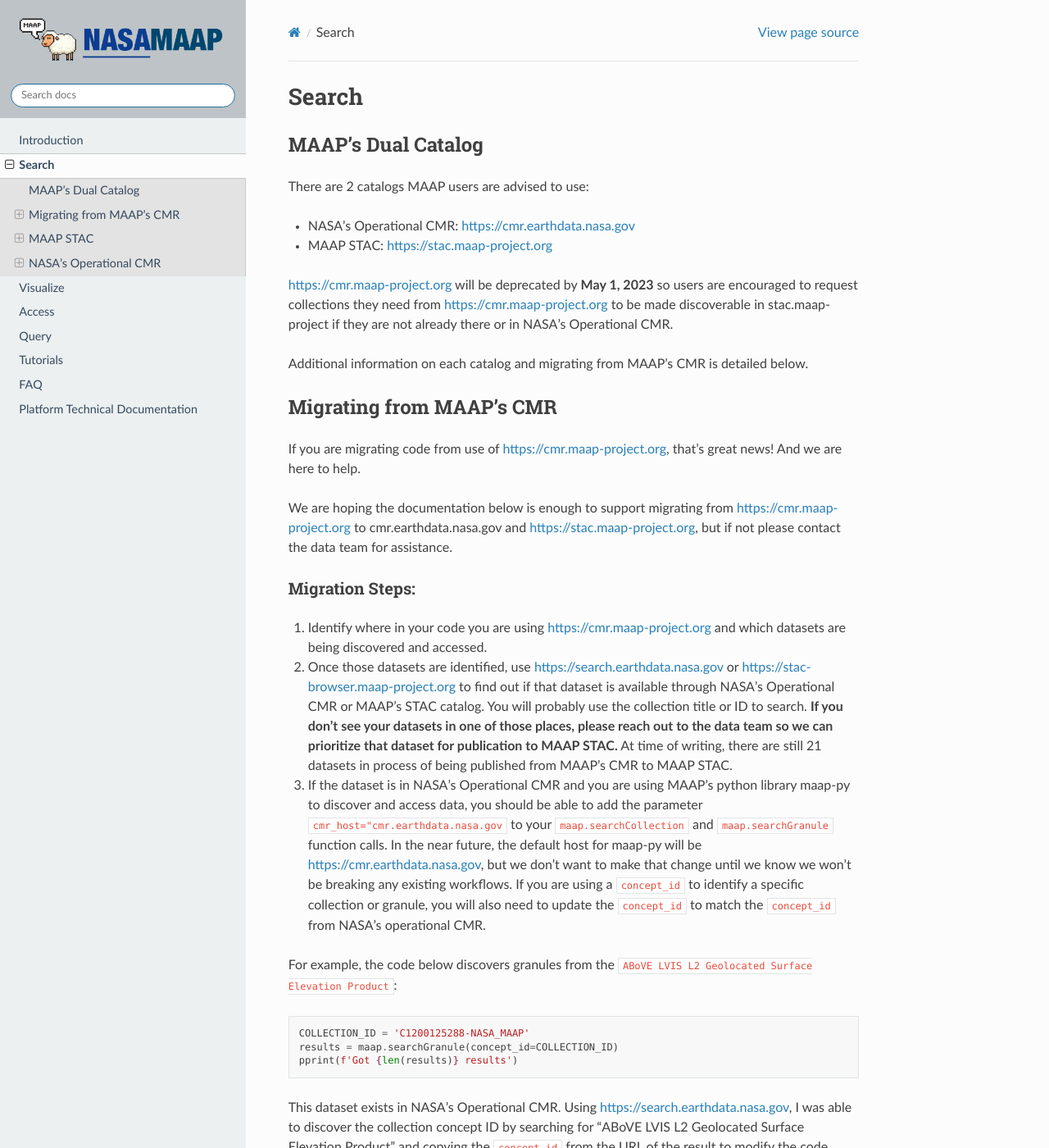
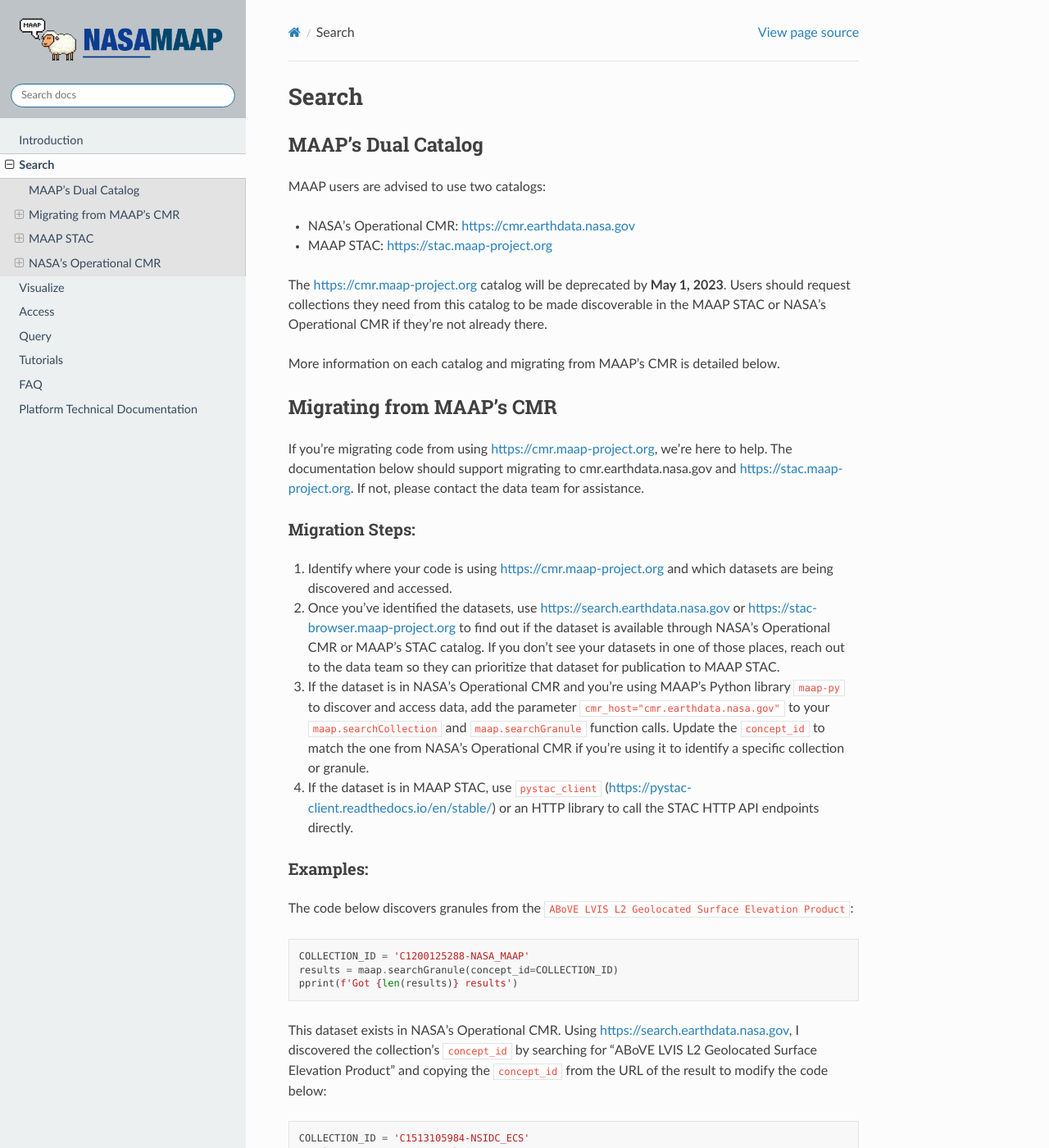
Before and after one commit to MAAP-Project/maap-documentation, a Sphinx documentation site: the page built from docs/source/searching.rst, in a window 1280 px wide and 1400 px high. Shown: the whole window at 82% size. Built offline with Sphinx 7.4.7 and the Read the Docs theme 2.0.0, drawn with Linux system fonts in a browser that asks for light colours; pages that are not in the unit, such as notebooks, are missing from menus; some of the changed text lies outside the part shown.

Commit message:
Additional changes

```diff
--- a/docs/source/searching.rst
+++ b/docs/source/searching.rst
@@ -5,30 +5,32 @@ Search
 MAAP's Dual Catalog
 =======================================
 
-There are 2 catalogs MAAP users are advised to use:
+MAAP users are advised to use two catalogs:
 
 * NASA's Operational CMR: https://cmr.earthdata.nasa.gov
 * MAAP STAC: https://stac.maap-project.org
 
-https://cmr.maap-project.org will be deprecated by **May 1, 2023** so users are encouraged to request collections they need from https://cmr.maap-project.org to be made discoverable in stac.maap-project if they are not already there or in NASA's Operational CMR.
+The https://cmr.maap-project.org catalog will be deprecated by **May 1, 2023**. Users should request collections they need from this catalog to be made discoverable in the MAAP STAC or NASA's Operational CMR if they're not already there.
 
-Additional information on each catalog and migrating from MAAP's CMR is detailed below.
+More information on each catalog and migrating from MAAP's CMR is detailed below.
 
 Migrating from MAAP's CMR
 =======================================
 
-If you are migrating code from use of https://cmr.maap-project.org, that's great news! And we are here to help.
-
-We are hoping the documentation below is enough to support migrating from https://cmr.maap-project.org to cmr.earthdata.nasa.gov and https://stac.maap-project.org, but if not please contact the data team for assistance.
+If you're migrating code from using https://cmr.maap-project.org, we're here to help. The documentation below should support migrating to cmr.earthdata.nasa.gov and https://stac.maap-project.org. If not, please contact the data team for assistance.
 
 Migration Steps:
 ----------------
 
-1. Identify where in your code you are using https://cmr.maap-project.org and which datasets are being discovered and accessed.
-2. Once those datasets are identified, use https://search.earthdata.nasa.gov or https://stac-browser.maap-project.org to find out if that dataset is available through NASA's Operational CMR or MAAP's STAC catalog. You will probably use the collection title or ID to search. **If you don't see your datasets in one of those places, please reach out to the data team so we can prioritize that dataset for publication to MAAP STAC.** At time of writing, there are still 21 datasets in process of being published from MAAP's CMR to MAAP STAC.
-3. If the dataset is in NASA's Operational CMR and you are using MAAP's python library maap-py to discover and access data, you should be able to add the parameter ``cmr_host="cmr.earthdata.nasa.gov`` to your ``maap.searchCollection`` and ``maap.searchGranule`` function calls. In the near future, the default host for maap-py will be https://cmr.earthdata.nasa.gov, but we don't want to make that change until we know we won't be breaking any existing workflows. If you are using a ``concept_id`` to identify a specific collection or granule, you will also need to update the ``concept_id`` to match the ``concept_id`` from NASA's operational CMR.
+1. Identify where your code is using https://cmr.maap-project.org and which datasets are being discovered and accessed.
+2. Once you've identified the datasets, use https://search.earthdata.nasa.gov or https://stac-browser.maap-project.org to find out if the dataset is available through NASA's Operational CMR or MAAP's STAC catalog. If you don't see your datasets in one of those places, reach out to the data team so they can prioritize that dataset for publication to MAAP STAC.
+3. If the dataset is in NASA's Operational CMR and you're using MAAP's Python library ``maap-py`` to discover and access data, add the parameter ``cmr_host="cmr.earthdata.nasa.gov"`` to your ``maap.searchCollection`` and ``maap.searchGranule`` function calls. Update the ``concept_id`` to match the one from NASA's Operational CMR if you're using it to identify a specific collection or granule.
+4. If the dataset is in MAAP STAC, use ``pystac_client`` (https://pystac-client.readthedocs.io/en/stable/) or an HTTP library to call the STAC HTTP API endpoints directly.
 
-For example, the code below discovers granules from the ``ABoVE LVIS L2 Geolocated Surface Elevation Product``:
+Examples:
+----------------
+
+The code below discovers granules from the ``ABoVE LVIS L2 Geolocated Surface Elevation Product``:
 
 .. code-block:: python
 
@@ -36,8 +38,7 @@ For example, the code below discovers granules from the ``ABoVE LVIS L2 Geolocat
   results = maap.searchGranule(concept_id=COLLECTION_ID)
   pprint(f'Got {len(results)} results')
 
-
-This dataset exists in NASA's Operational CMR. Using https://search.earthdata.nasa.gov, I was able to discover the collection concept ID by searching for "ABoVE LVIS L2 Geolocated Surface Elevation Product" and copying the ``concept_id`` from the URL of the result to modify the code below:
+This dataset exists in NASA's Operational CMR. Using https://search.earthdata.nasa.gov, I discovered the collection's ``concept_id`` by searching for "ABoVE LVIS L2 Geolocated Surface Elevation Product" and copying the ``concept_id`` from the URL of the result to modify the code below:
 
 .. code-block:: python
 
@@ -49,8 +50,6 @@ This dataset exists in NASA's Operational CMR. Using https://search.earthdata.na
   pprint(f'Got {len(results)} results')
 
 
-1. If the dataset is in MAAP STAC, you will need to use [`pystac_client`](https://pystac-client.readthedocs.io/en/stable/) or any http library you prefer to call the API endpoints directly.
-
 This code discovers granules from the ``Landsat 8 Operational Land Imager (OLI) Surface Reflectance Analysis Ready Data (ARD) V1, Peru and Equatorial Western Africa, April 2013-January 2020``.
 
 .. code-block:: python
@@ -61,8 +60,7 @@ This code discovers granules from the ``Landsat 8 Operational Land Imager (OLI)
   pprint(f'Got {len(results)} results')
 
 
-You can use https://stac-browser.maap-project.org to find the STAC collection ID for that dataset, which is `Landsat8_SurfaceReflectance`.
-
+You can use https://stac-browser.maap-project.org to find the STAC collection ID for that dataset, which is ``Landsat8_SurfaceReflectance``.
 
 .. code-block:: python
 
@@ -80,23 +78,29 @@ You can use https://stac-browser.maap-project.org to find the STAC collection ID
 MAAP STAC
 =======================================
 
-MAAP STAC is dedicated to datasets which are **not** accessible via NASA's CMR, such as GEDI Cal/Val datasets, ESA datasets and user-shared data products.
+MAAP STAC (https://stac.maap-project.org) is dedicated to datasets not accessible via NASA's CMR, such as GEDI Cal/Val datasets, ESA datasets, and user-shared data products.
 
 STAC discovery
 ---------------------------------------
 
-Users can discover data in MAAP STAC via pystac-client or https://stac-browser.maap-project.org.
+Users can discover data in MAAP STAC using pystac-client or https://stac-browser.maap-project.org.
 
-API documentation is testable here: https://stac.maap-project.org/docs (will return MAAP STAC results).
+API documentation is available here: https://stac.maap-project.org/docs (will return MAAP STAC results).
 
 The general STAC API spec is here: https://api.stacspec.org/v1.0.0-rc.1/core/.
 
-An example of using pystac-client is included above and in search/searching_the_stac_catalog.ipynb.
+An example of using pystac-client is included above and in `Searching STAC Documentation <search/searching_the_stac_catalog.ipynb>`_.
 
-Data access via STAC
+Data Access via STAC
 ---------------------------------------
 
-Data published to STAC is still stored in ``s3://nasa-maap-data-store`` OR ESA's BMAP catalog and is accessible via public access or role-based bucket policy access. Each item should have a "data" asset which includes a URL to the data. For example, https://stac.maap-project.org/collections/BIOSAR1/items/biosar1_roi_lidar58 includes:
+Data assets (files) published to STAC have not moved from the S3 bucket ``s3://nasa-maap-data-store``. ESA data is accessible via public HTTP access. NASA data in S3 is accessible publicly or via role-based bucket policy access.
+
+Users are encouraged to use common AWS S3 libraries for NASA data access, such as Python's boto3.
+
+Each item should have a "data" asset which includes a URL to the data.
+
+For example, https://stac.maap-project.org/collections/BIOSAR1/items/biosar1_roi_lidar58 includes:
 
 .. code-block:: json
 
@@ -128,8 +132,7 @@ Anyone can access data through Earthdata Login as well.
 CMR Documentation
 ---------------------------------------
 
-CMR Search documentation can be found in search/collections.ipynb and search/granules.ipynb and https://cmr.earthdata.nasa.gov/search/site/docs/search/api.html.
-
+CMR Search documentation can be found in `Searching Collections <search/collections.ipynb>`_ and `Searching Granules <search/granules.ipynb>`_ and https://cmr.earthdata.nasa.gov/search/site/docs/search/api.html.
 
 .. toctree::
   :maxdepth: 2
```
Also changed, not shown: other parts of docs/source/searching.rst (+1 -1 lines).
